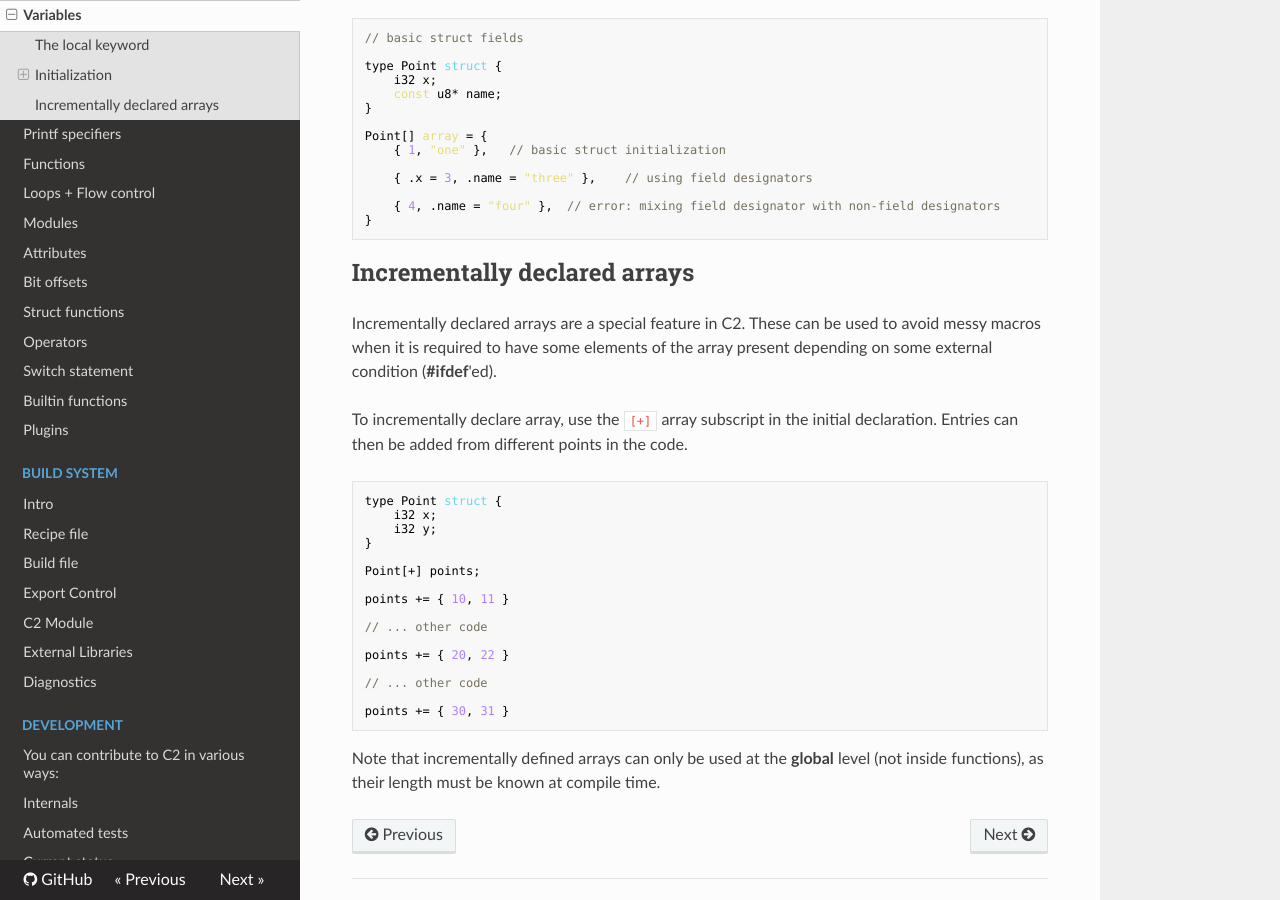
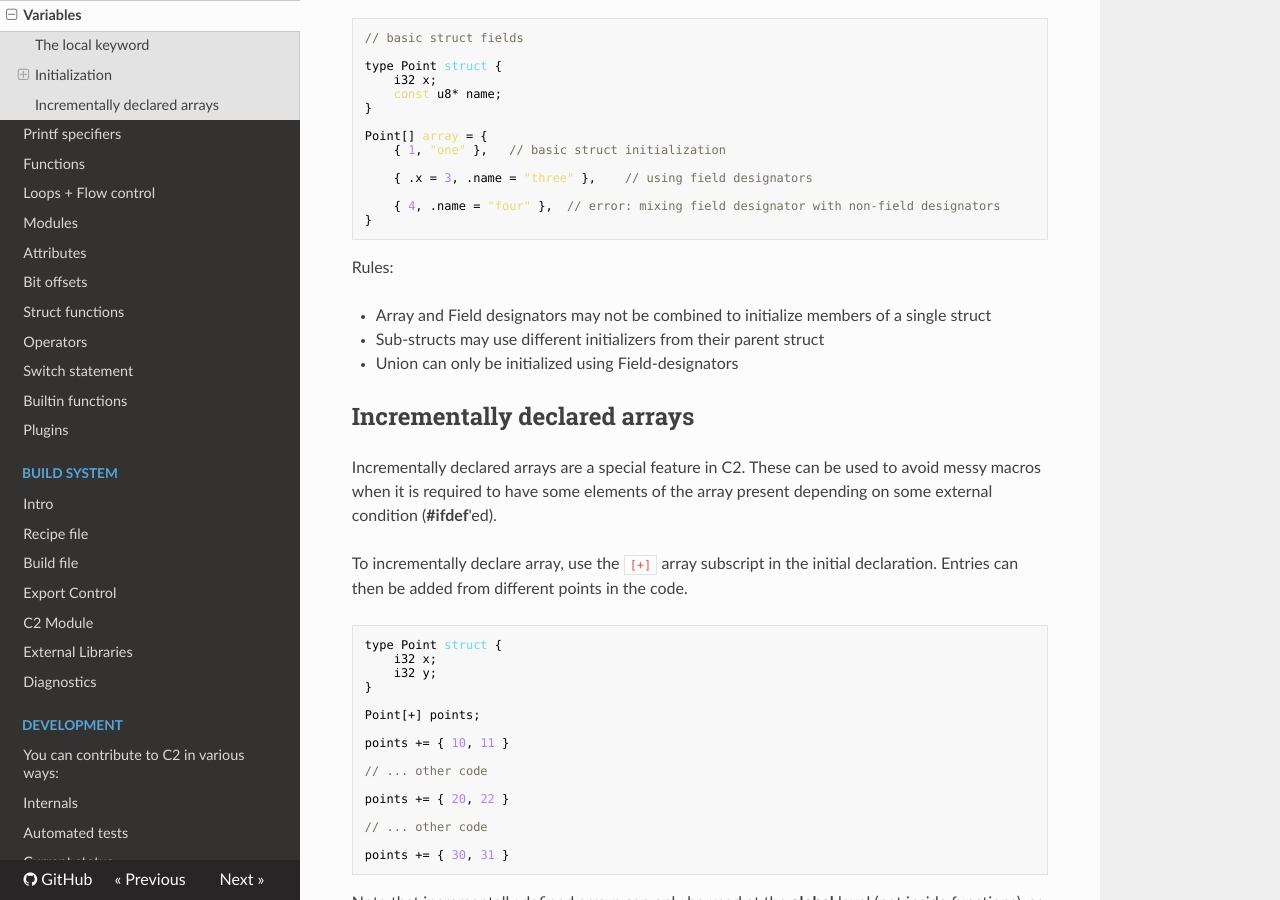
Before and after one commit to c2lang/documentation, an MkDocs documentation site: the page built from documentation/docs/language/variables.md, in a window 1280 px wide and 900 px high, scrolled down 1868 px. Built offline with MkDocs 1.6.1, drawn with Linux system fonts in a browser that asks for light colours; nearby versions of some CDN libraries; old or Windows-style settings are respelled for this version of MkDocs.

Commit message:
language: clarify field + array initializers

````diff
--- a/documentation/docs/language/variables.md
+++ b/documentation/docs/language/variables.md
@@ -113,6 +113,14 @@ Point[] array = {
 }
 ```
 
+Rules:
+
+* Array and Field designators may not be combined to initialize members of a single struct
+
+* Sub-structs may use different initializers from their parent struct
+
+* Union can only be initialized using Field-designators
+
 
 ## Incrementally declared arrays
 Incrementally declared arrays are a special feature in C2. These can be used to avoid messy macros when
````
